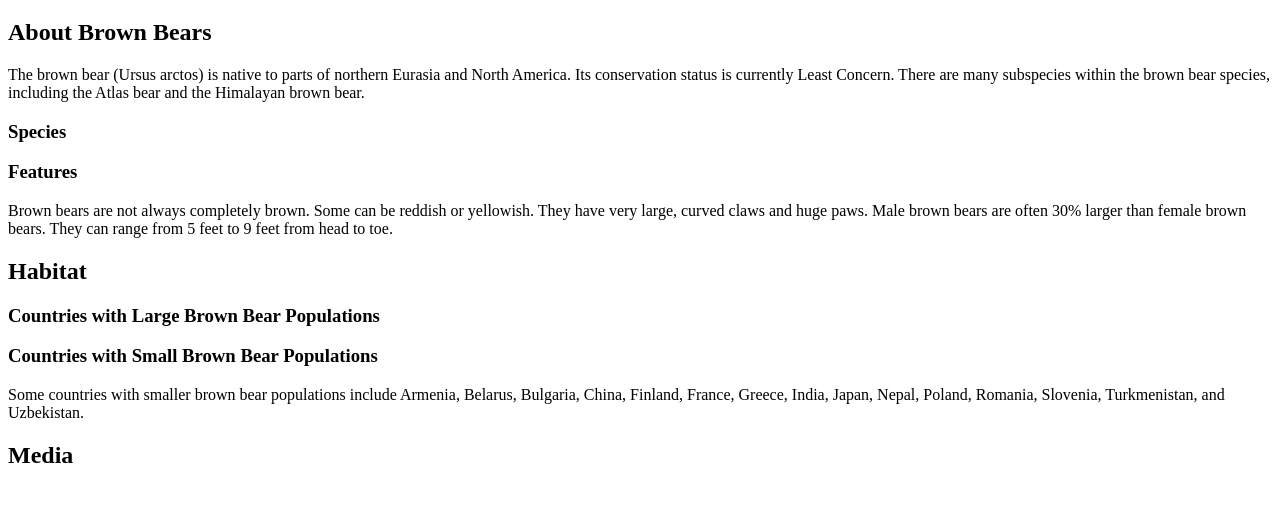
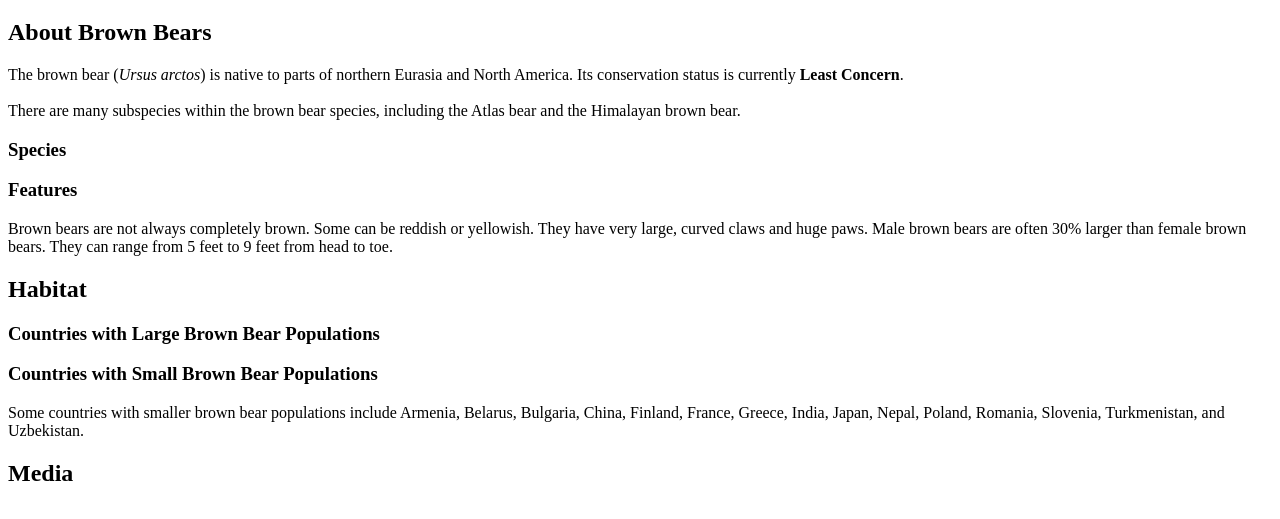
Before and after one commit to pfr974/codeAcademy_html_intro, a plain HTML site: page index.html in a window 1280 px wide. Shown: the part 61-580 px from the top of the page. Drawn offline with Linux system fonts and the light colour scheme.

Commit message:
adding some styling elements

```diff
--- a/index.html
+++ b/index.html
@@ -7,7 +7,7 @@
   <h1>The Brown Bear</h1>
   <div id="introduction">
     <h2>About Brown Bears</h2>
-    <p>The brown bear (Ursus arctos) is native to parts of northern Eurasia and North America. Its conservation status is currently Least Concern. There are many subspecies within the brown bear species, including the Atlas bear and the Himalayan brown bear.</p>
+    <p>The brown bear (<em>Ursus arctos</em>) is native to parts of northern Eurasia and North America. Its conservation status is currently <strong>Least Concern</strong>.<br><br> There are many subspecies within the brown bear species, including the Atlas bear and the Himalayan brown bear.</p>
       <h3>Species</h3>
       <h3>Features</h3>
       <p>Brown bears are not always completely brown. Some can be reddish or yellowish. They have very large, curved claws and huge paws. Male brown bears are often 30% larger than female brown bears. They can range from 5 feet to 9 feet from head to toe.</p>
```
